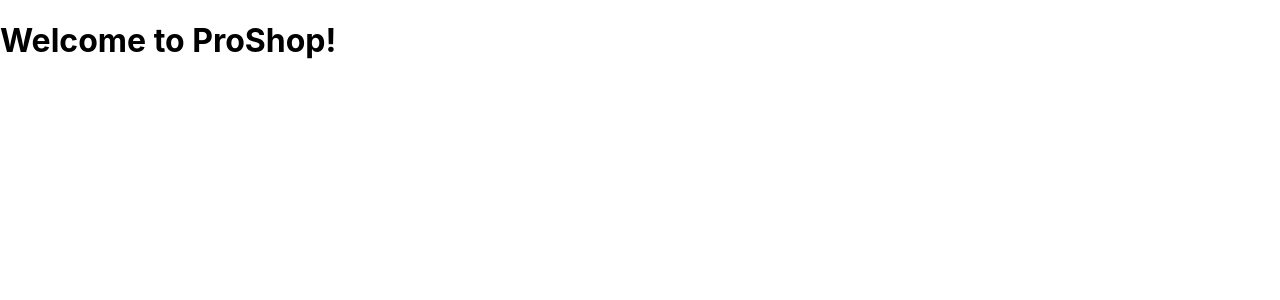
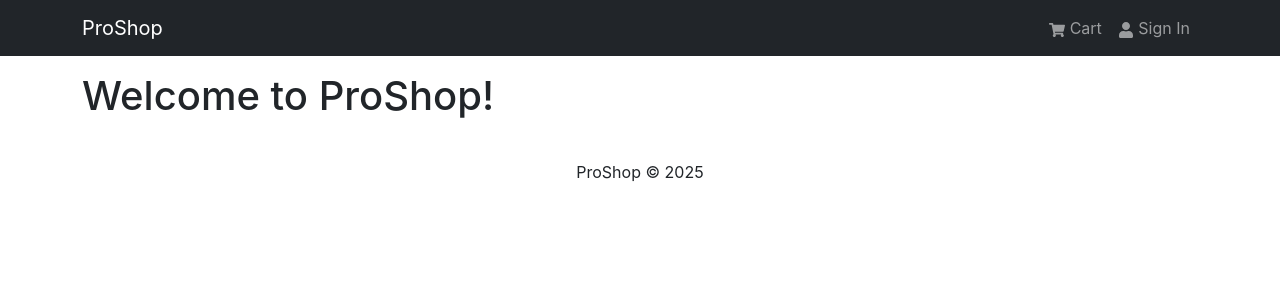
Before and after one commit to karmartir/proshop-demo, a React (Create React App) app in the folder frontend/: page / in a window 1280 px wide. Shown: the top 300 px of the page. Built offline with nearby package versions, Linux system fonts and the light colour scheme.

Commit message:
6. Header & Footer Components

```diff
--- a/frontend/package.json
+++ b/frontend/package.json
@@ -7,8 +7,11 @@
     "@testing-library/jest-dom": "^6.8.0",
     "@testing-library/react": "^16.3.0",
     "@testing-library/user-event": "^13.5.0",
+    "bootstrap": "^5.3.8",
     "react": "^19.1.1",
+    "react-bootstrap": "^2.10.10",
     "react-dom": "^19.1.1",
+    "react-icons": "^5.5.0",
     "react-scripts": "5.0.1",
     "web-vitals": "^2.1.4"
   },
--- a/frontend/src/App.js
+++ b/frontend/src/App.js
@@ -1,6 +1,18 @@
+import { Container } from "react-bootstrap";
+import Header from "./components/Header";
+import Footer from "./components/Footer";
+
 const App = () => {
   return (
-   <h1>Welcome to ProShop!</h1>
-  )
-}
-export default App
+    <>
+      <Header />
+      <main className="py-3">
+        <Container>
+          <h1>Welcome to ProShop!</h1>
+        </Container>
+      </main>
+      <Footer/>
+    </>
+  );
+};
+export default App;
--- /dev/null
+++ b/frontend/src/components/Footer.jsx
@@ -0,0 +1,17 @@
+import { Container, Row, Col } from "react-bootstrap";
+const Footer = () => {
+    const currentYear = new Date().getFullYear();
+  return (
+
+    <footer>
+        <Container>
+            <Row>
+                <Col className='text-center py-3'>
+                  <p> ProShop &copy; {currentYear}</p>
+                </Col>
+            </Row>
+        </Container>
+    </footer>
+  )
+}
+export default Footer
--- /dev/null
+++ b/frontend/src/components/Header.jsx
@@ -0,0 +1,22 @@
+import {Navbar, Nav, Container} from 'react-bootstrap';
+import {FaShoppingCart, FaUser} from 'react-icons/fa';
+const Header = () => {
+  return (
+    <header>
+        <Navbar bg='dark' variant='dark' expand='md' collapseOnSelect>
+            <Container>
+                <Navbar.Brand href='/'>ProShop</Navbar.Brand>
+                <Navbar.Toggle aria-controls='basic-navbar-nav' />
+                <Navbar.Collapse id='basic-navbar-nav'>
+                    <Nav className='ms-auto'>
+                        <Nav.Link href='/cart'><FaShoppingCart/> Cart</Nav.Link>
+                        <Nav.Link href='/login'><FaUser /> Sign In</Nav.Link>
+                    </Nav>
+                </Navbar.Collapse>
+            </Container>
+        </Navbar>
+
+        </header>
+  )
+}
+export default Header
--- a/frontend/src/index.js
+++ b/frontend/src/index.js
@@ -1,8 +1,8 @@
 import React from 'react';
 import ReactDOM from 'react-dom/client';
+import 'bootstrap/dist/css/bootstrap.min.css'
 import './index.css';
 import App from './App';
-import reportWebVitals from './reportWebVitals';
 
 const root = ReactDOM.createRoot(document.getElementById('root'));
 root.render(
@@ -10,8 +10,3 @@
     <App />
   </React.StrictMode>
 );
-
-// If you want to start measuring performance in your app, pass a function
-// to log results (for example: reportWebVitals(console.log))
-// or send to an analytics endpoint. Learn more: https://bit.ly/CRA-vitals
-reportWebVitals();
```
Also changed, not shown: 1 other file (tests, documents, lock files or other folders).
